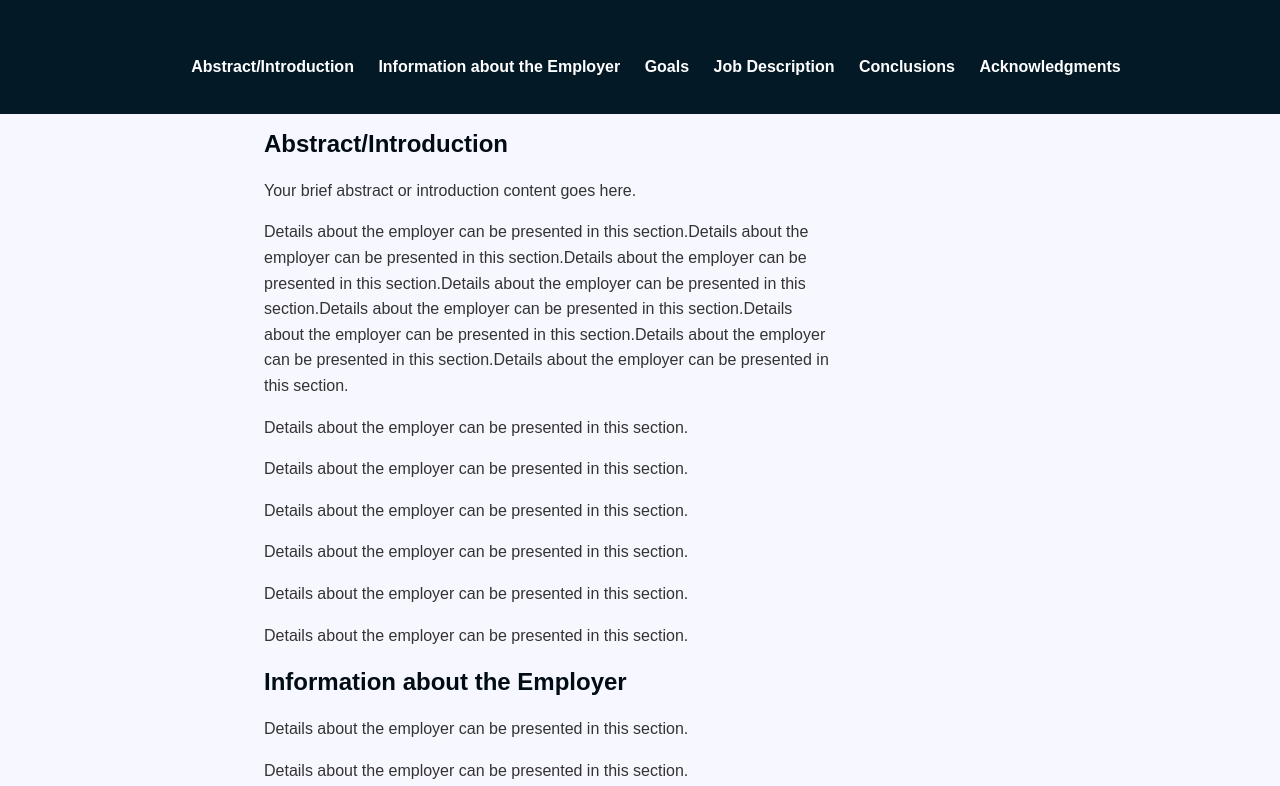
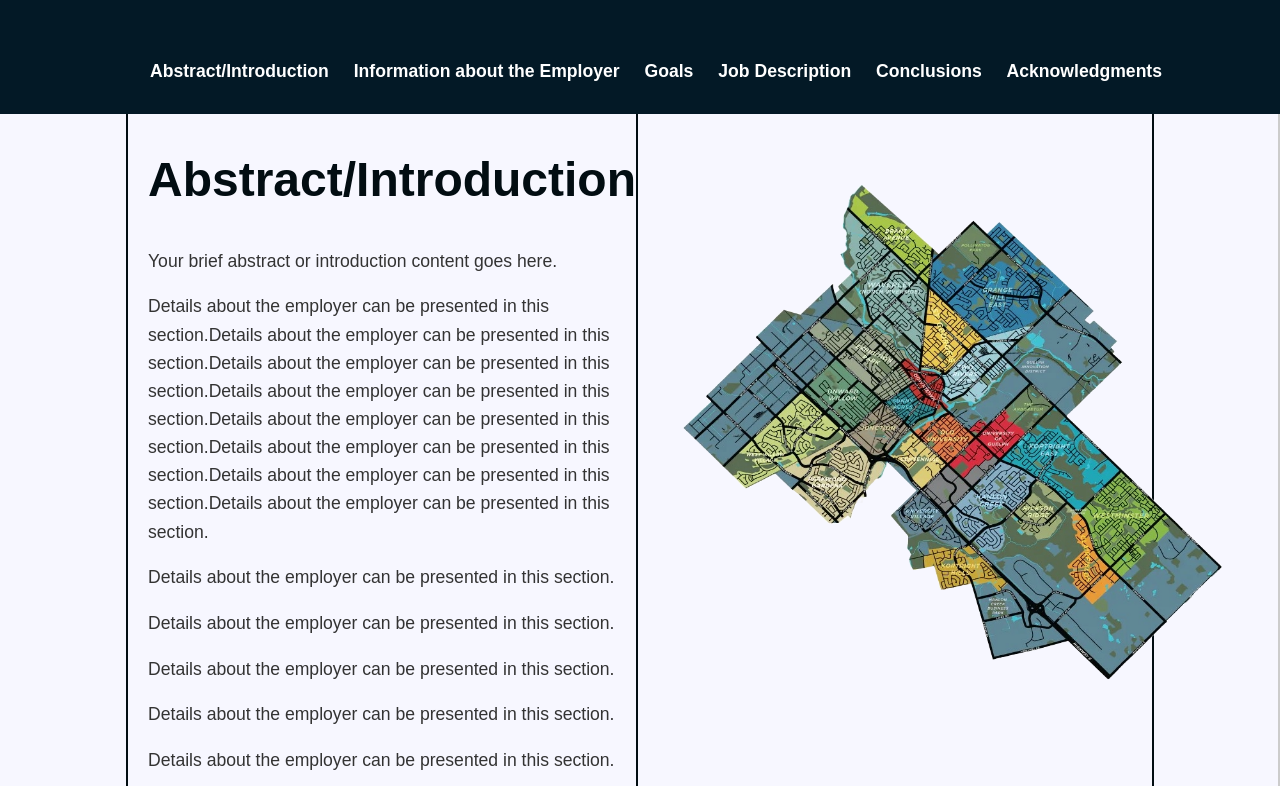
Before and after one commit to EthanWang03/Coop-Work-Report, a plain HTML site: page index.html in a window 1280 px wide. Shown: the part 822-1608 px from the top of the page. Drawn offline with Linux system fonts and the light colour scheme.

Commit message:
added some images

```diff
--- a/index.html
+++ b/index.html
@@ -100,6 +100,7 @@
                 </section>
             </div>
             <div class="image-section">
+                <img src="images/Guelph-Map (1).png" width="600" height="750" >
             </div>
         </main>
 
--- a/style.css
+++ b/style.css
@@ -27,11 +27,12 @@ header {
     background-color: #031926;
     height: 9vh;
     color: #fff;
-    padding: 1em;
+    padding: 1rem;
     position: fixed;
     width: 100%;
     top: 100%;
     z-index: 4;
+    font-size: 1.1em;
 }
 
 .title-page h1 {
@@ -40,15 +41,15 @@ header {
 
 h1 {
     color: #fff;
-    margin: 0;
-    padding: 80px 0;
+    margin: 2rem 0;
     text-align: center;
     position: relative;
     z-index: 1;
 }
 
 h2 {
-    color: #020D12
+    color: #020D12;
+    font-size: 3em;
 }
 
 nav {
@@ -69,22 +70,26 @@ nav a {
 .content-grid {
     display: grid;
     grid-template-columns: 2fr 1fr;
-    max-width: 90%;
+    border: 2px solid #020D12 ;
+    max-width: 80%;
     margin: 20px auto;
 }
 
 .text-section {
+    border-right: 2px solid #020D12;
     margin-top: 10vh;
-    padding-left: 200px;
+    padding-left: 20px;
 }
 
 .image-section {
+    border-right: 2px solid #ccc;
     margin-top: 10vh;
     padding: 20px;
 }
 
 p {
     line-height: 1.6;
+    font-size: 1.1em;
 }
 
 footer {
```
Also changed, not shown: images/Guelph-Map (1).png (added), images/Guelph-Map.jpg (added), images/Guelph-Map.webp (added), images/il_570xN.3490214479_rdwd.webp (added), images/map.jpg (added).
